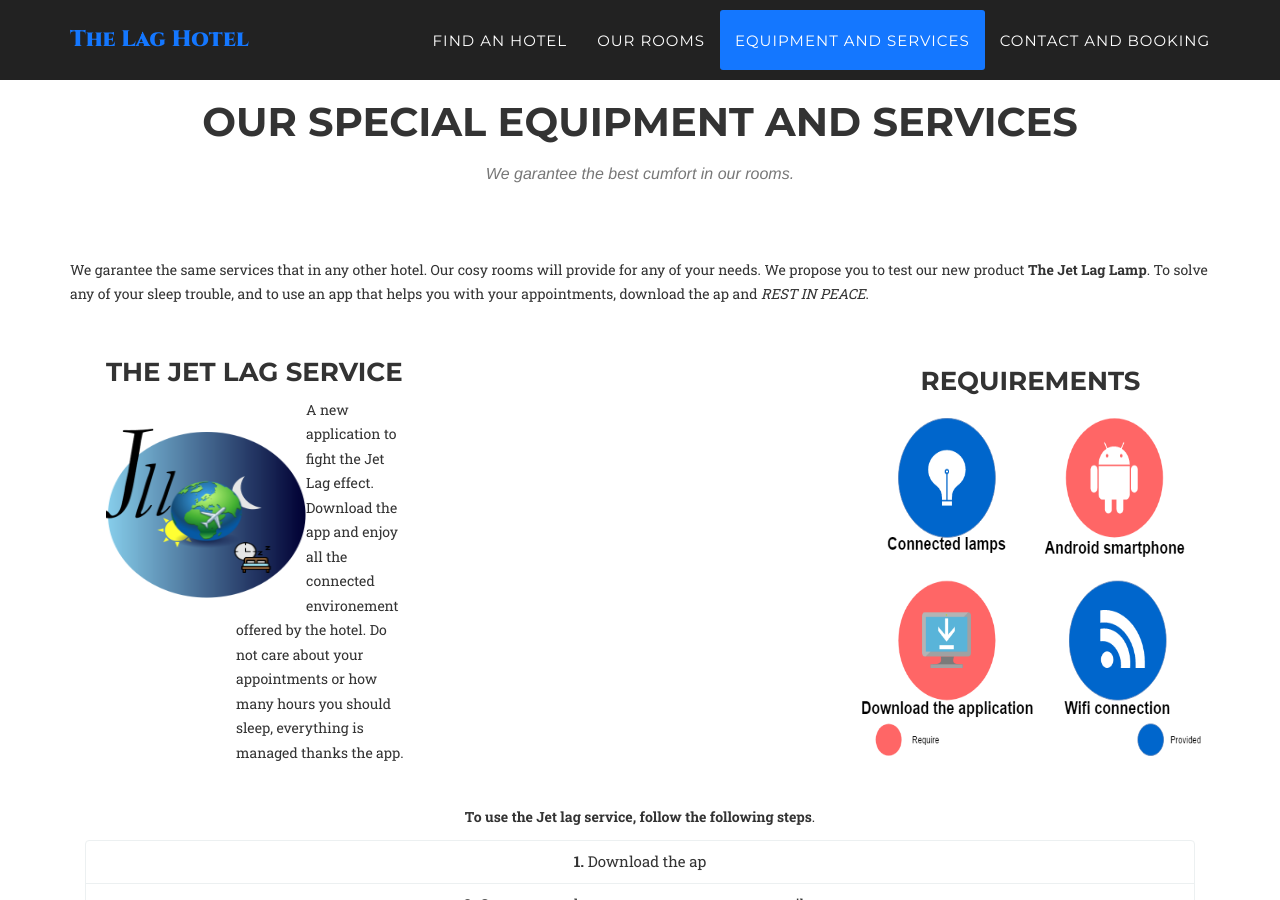
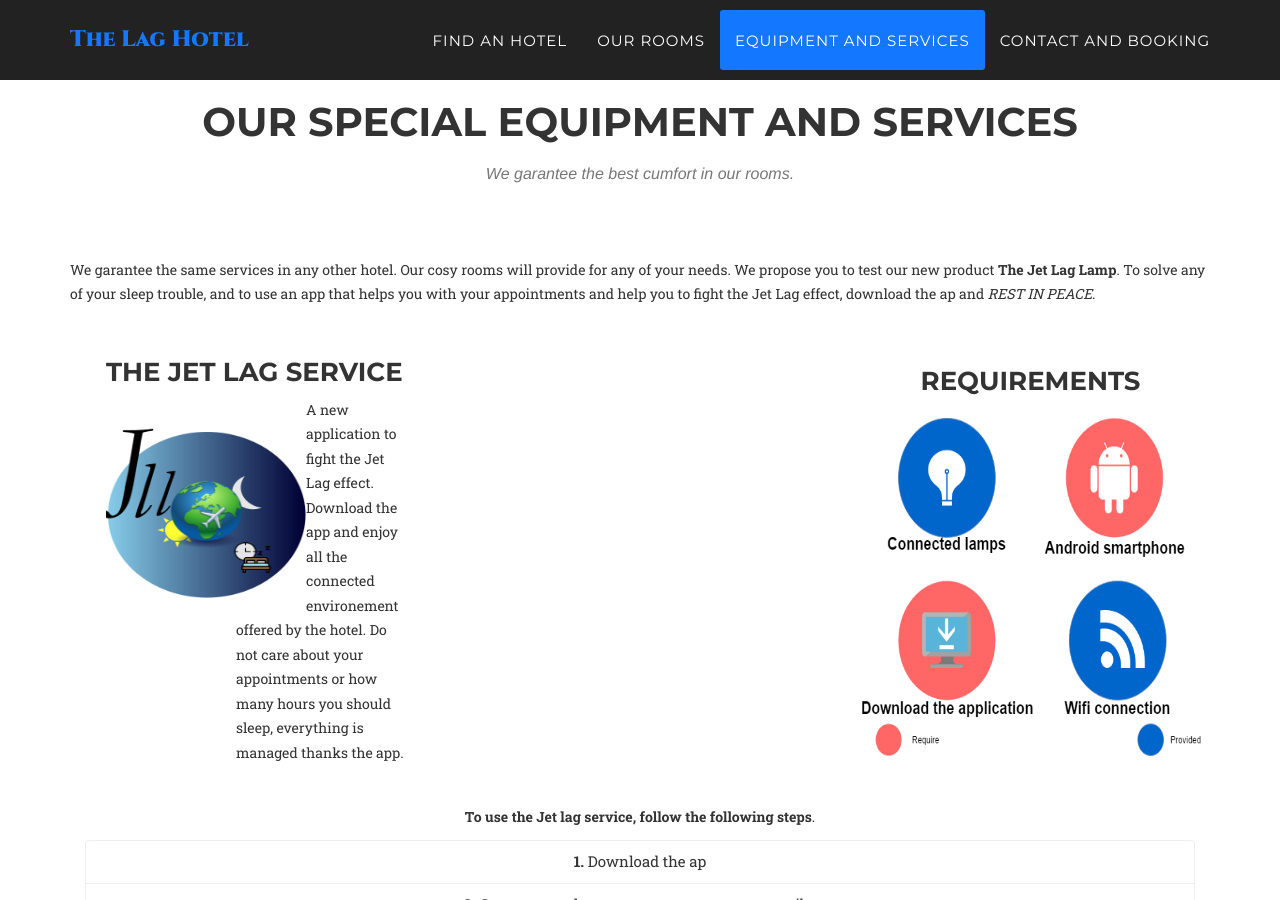
Before and after one commit to VincentGautier/Hotel-web-site, a Jekyll site: the page built from index.html, in a window 1280 px wide and 900 px high, scrolled down 3094 px. Built offline with Jekyll 4.4.1, drawn with Linux system fonts in a browser that asks for light colours; some web fonts are replaced.

Commit message:
Update equipment_services.html

```diff
--- a/_includes/equipment_services.html
+++ b/_includes/equipment_services.html
@@ -7,9 +7,9 @@
                     <h3 class="section-subheading text-muted">  We garantee the best cumfort in our rooms.</h3>
                 </div>
             </div>
-        <p> We garantee the same services that in any other hotel. Our cosy rooms will provide for any of your needs. We propose you to
+        <p> We garantee the same services in any other hotel. Our cosy rooms will provide for any of your needs. We propose you to
             test our new product <strong> The Jet Lag Lamp</strong>. To solve any of your sleep trouble, and to use an app that helps you
-            with your appointments, download the ap and <I>REST IN PEACE</I>.
+            with your appointments and help you to fight the Jet Lag effect, download the ap and <I>REST IN PEACE</I>.
          <div id="col_1">
         <div id="corps">
             <h3>The Jet Lag Service</h3>
```
